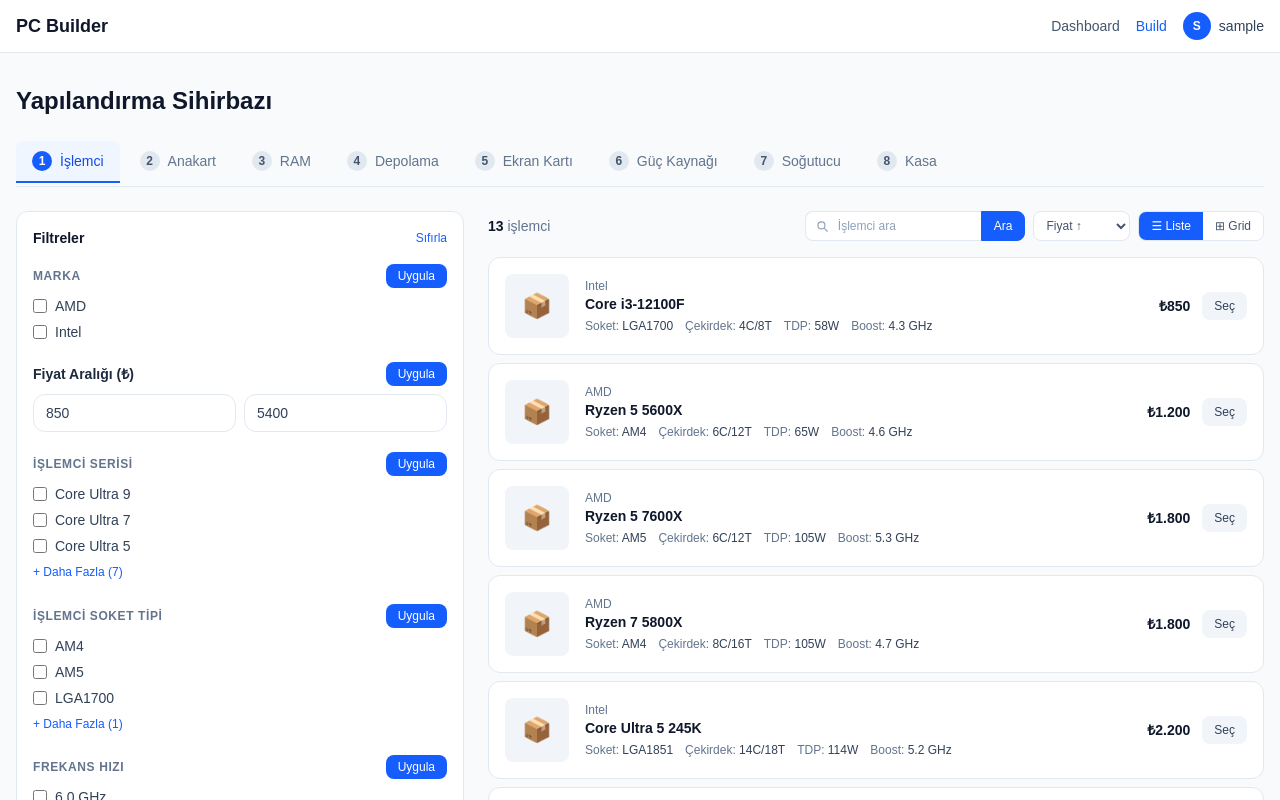
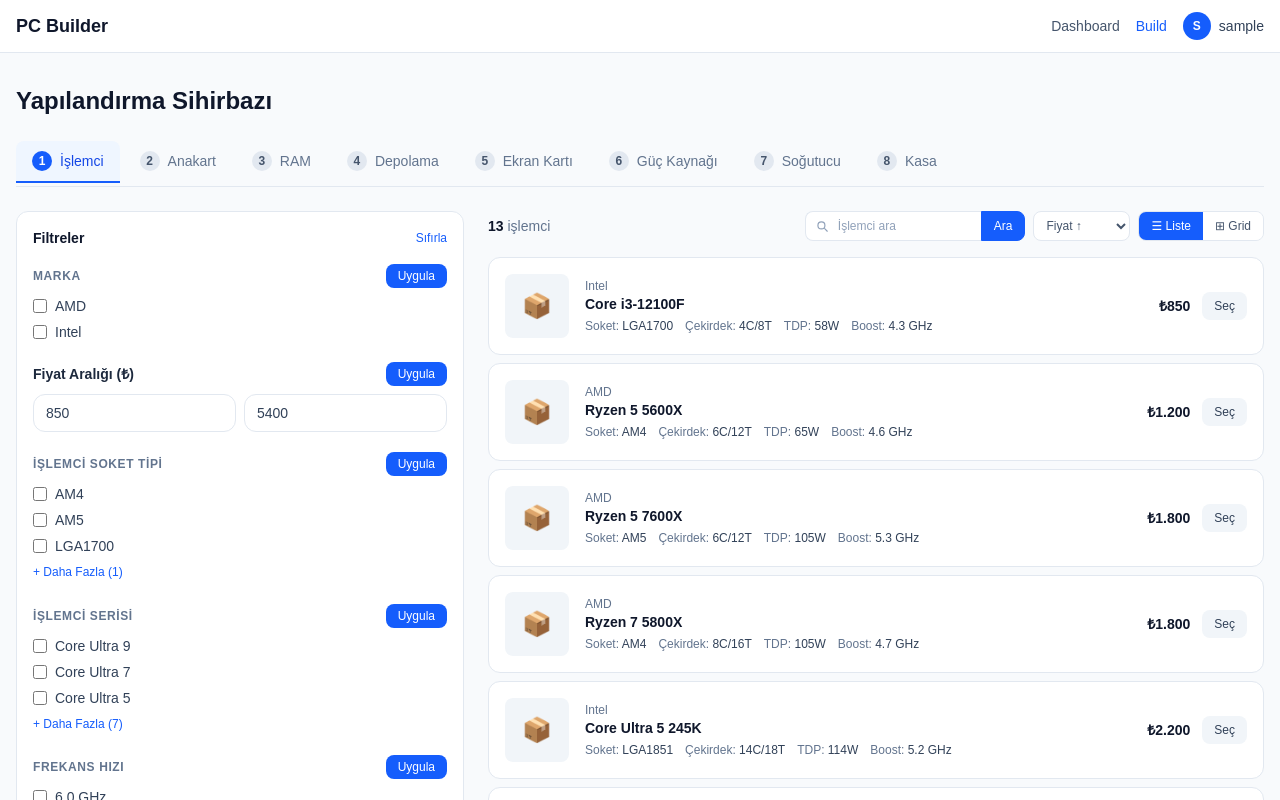
Before and after one commit to eypcnmrt/pc-builder-frontend, a React (Vite) app: page /build in a window 1280 px wide. Shown: the top 800 px of the page. Built offline with nearby package versions, Linux system fonts and the light colour scheme; sample sign-in values are in the browser's storage.

Commit message:
refactor(processor-tab): İşlemci Soket Tipi filtresini Serisi'nin üzerine al

```diff
--- a/src/pages/Build/tabs/ProcessorTab.tsx
+++ b/src/pages/Build/tabs/ProcessorTab.tsx
@@ -76,19 +76,19 @@ const ProcessorTab = () => {
     },
     {
       type: "checkbox",
+      label: "İşlemci Soket Tipi",
+      options: options.sockets,
+      selected: pendingFilters.sockets,
+      onChange: togglePendingSocket,
+      onApply: applySocketsFilter,
+    },
+    {
+      type: "checkbox",
       label: "İşlemci Serisi",
       options: options.series,
       selected: pendingFilters.series,
       onChange: togglePendingSeries,
       onApply: applySeriesFilter,
-    },
-    {
-      type: "checkbox",
-      label: "İşlemci Soket Tipi",
-      options: options.sockets,
-      selected: pendingFilters.sockets,
-      onChange: togglePendingSocket,
-      onApply: applySocketsFilter,
     },
     {
       type: "checkbox",
```
